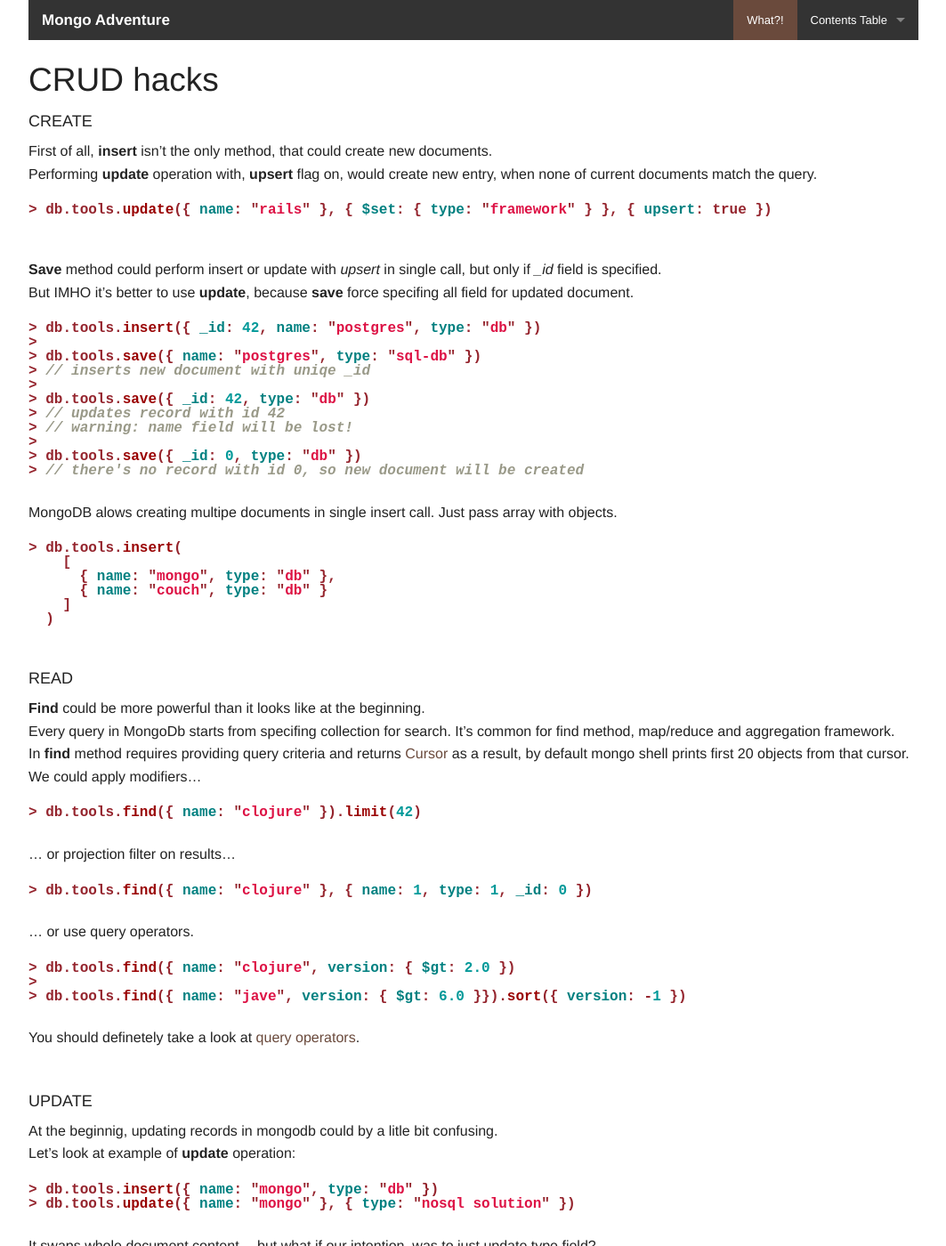
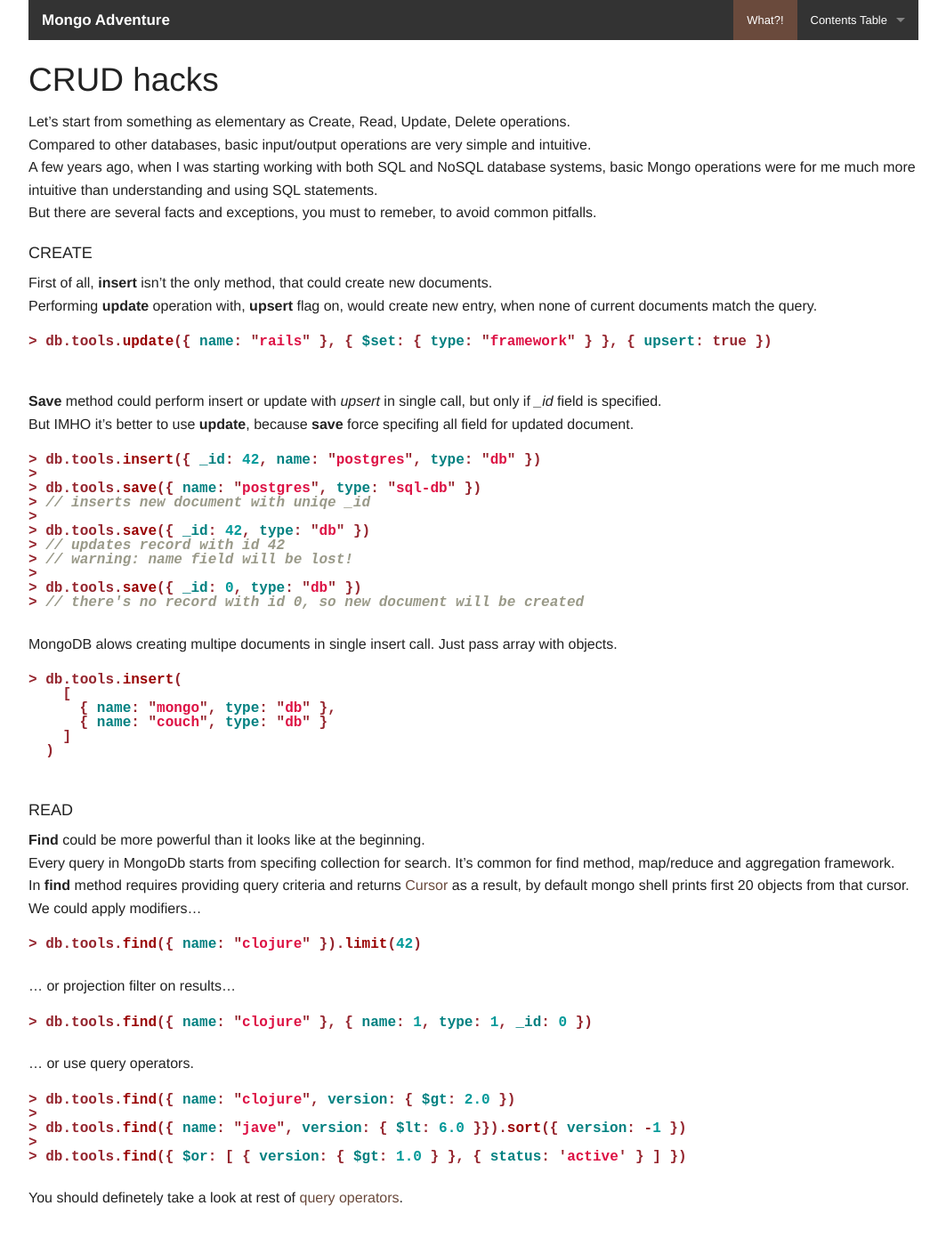
Before and after one commit to mokrzu/mokrzu.github.io, a Jekyll site: the page built from _posts/2014-04-28-crud-hacks.markdown, in a window 1280 px wide and 1400 px high. Shown: the whole window at 89% size, without its empty margins (108-1171 px from the left). Built offline with Jekyll 4.4.1, drawn with Linux system fonts in a browser that asks for light colours; Markdown is read by kramdown in place of the engine named in the settings.

Commit message:
added introduction to crud article

````diff
--- a/_posts/2014-04-28-crud-hacks.markdown
+++ b/_posts/2014-04-28-crud-hacks.markdown
@@ -6,6 +6,15 @@ categories: mongodb
 image: http://www.fillmurray.com/300/200
 image_src: http://www.fillmurray.com
 ---
+
+Let's start from something as elementary as Create, Read, Update, Delete operations.
+<br>
+Compared to other databases, basic input/output operations are very simple and intuitive.
+<br>
+A few years ago, when I was starting working with both SQL and NoSQL database systems, basic Mongo operations were for me much more intuitive than understanding and using SQL statements.
+<br>
+But there are several facts and exceptions, you must to remeber, to avoid common pitfalls.
+
 
 ##### CREATE
 
@@ -74,10 +83,12 @@ We could apply modifiers...
 ```js
 > db.tools.find({ name: "clojure", version: { $gt: 2.0 })
 >
-> db.tools.find({ name: "jave", version: { $gt: 6.0 }}).sort({ version: -1 })
+> db.tools.find({ name: "jave", version: { $lt: 6.0 }}).sort({ version: -1 })
+>
+> db.tools.find({ $or: [ { version: { $gt: 1.0 } }, { status: 'active' } ] })
 ```
 <br>
-You should definetely take a look at [query operators][query-operators].
+You should definetely take a look at rest of [query operators][query-operators].
 <br>
 <br>
 ##### UPDATE
--- a/_posts/2014-04-29-aggregation-pipeline.markdown
+++ b/_posts/2014-04-29-aggregation-pipeline.markdown
@@ -7,4 +7,7 @@ image: http://www.placebear.com/300/200
 image_src: http://www.placebear.com/
 ---
 
-several words about aggregation pipeline
+During process of learning MongoDB, aggregation pipeline was probably the bigest suprises I had.
+<br>
+At present moment aggregation pipline is presented as an alternative for Map/Reduce queries. In my opinion simplicity and flexibility, makes it great tool for general analysis of our datasets.
+<br>
````
